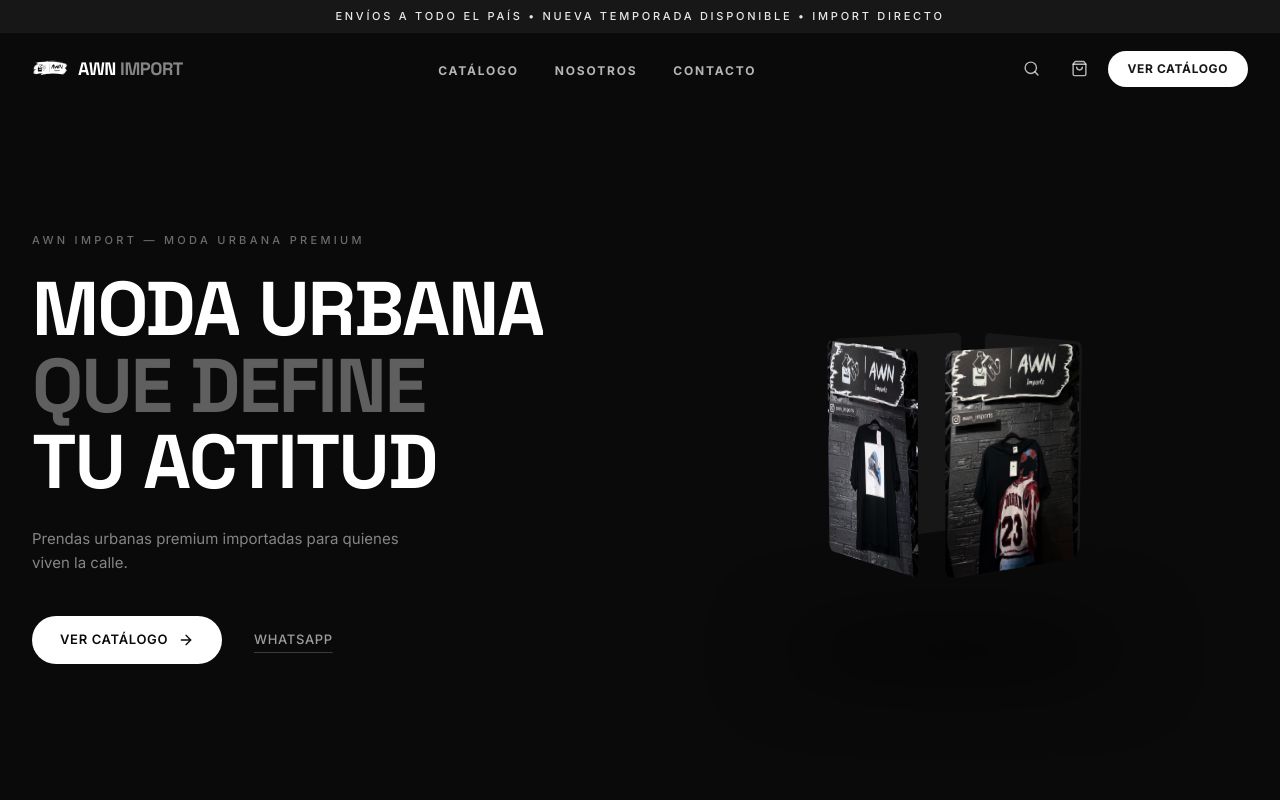
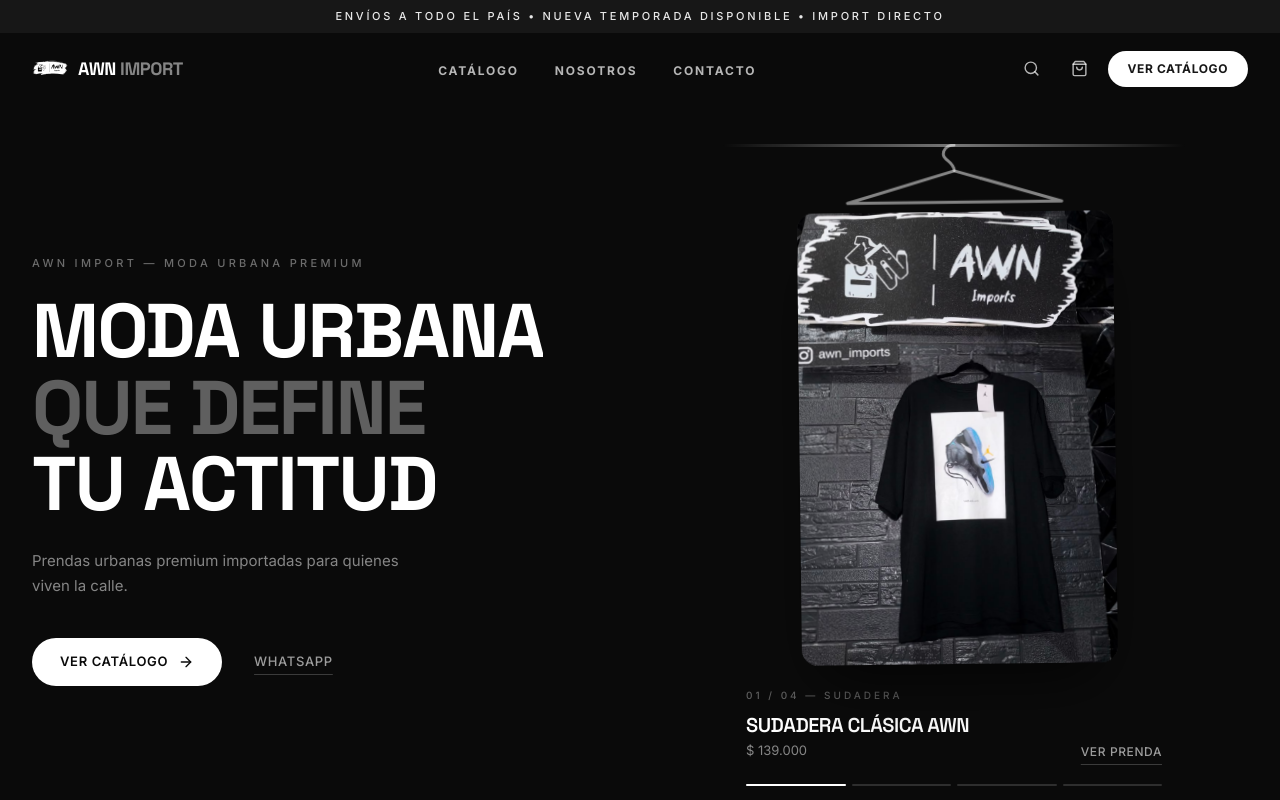
Before and after one commit to juanpablofernandezgonzalez0-bitido/awn-imports, a Next.js app: page / in a window 1280 px wide. Shown: the top 800 px of the page. Built offline with nearby package versions, Linux system fonts and the light colour scheme.

Commit message:
Reemplaza vitrina 3D de la portada por prenda destacada colgada
Co-Authored-By: Claude Opus 5.5 <noreply@anthropic.com>

```diff
--- a/app/globals.css
+++ b/app/globals.css
@@ -174,37 +174,29 @@
 }
 
 /* ── Portada: vitrina giratoria 3D ── */
-@keyframes hero-spin {
-  from { transform: rotateX(-8deg) rotateY(0deg); }
-  to { transform: rotateX(-8deg) rotateY(-360deg); }
+@keyframes spot-sway {
+  0%, 100% { transform: rotate(-0.7deg); }
+  50% { transform: rotate(0.7deg); }
 }
 
-.hero-ring {
-  transform-style: preserve-3d;
-  animation: hero-spin 42s linear infinite;
+.spot-sway {
+  transform-origin: 50% 0;
+  animation: spot-sway 6s ease-in-out infinite;
 }
 
-.hero-stage:hover .hero-ring,
-.hero-stage:focus-within .hero-ring {
-  animation-play-state: paused;
+@keyframes spot-fill {
+  from { transform: scaleX(0); }
+  to { transform: scaleX(1); }
 }
 
-.hero-card {
-  transform-style: preserve-3d;
-}
-
-.hero-face {
-  backface-visibility: hidden;
-  -webkit-backface-visibility: hidden;
-}
-
-.hero-face-back {
-  transform: rotateY(180deg);
+.spot-fill {
+  animation-name: spot-fill;
+  animation-timing-function: linear;
+  animation-fill-mode: forwards;
 }
 
 @media (prefers-reduced-motion: reduce) {
-  .hero-ring {
+  .spot-sway {
     animation: none;
-    transform: rotateX(-8deg);
   }
 }
--- a/components/Hero.tsx
+++ b/components/Hero.tsx
@@ -1,15 +1,16 @@
 "use client";
 
-import { useMemo, useRef } from "react";
+import { useMemo, useRef, useState } from "react";
 import Image from "next/image";
-import { motion, useScroll, useTransform } from "framer-motion";
+import { AnimatePresence, motion, useReducedMotion, useScroll, useTransform } from "framer-motion";
 import { ArrowRight } from "lucide-react";
-import { waLink, type SiteConfig } from "@/lib/site";
+import { formatPrice, waLink, type SiteConfig } from "@/lib/site";
 import type { Product } from "@/lib/products";
 import { productHash } from "@/lib/events";
 
 const EASE = [0.22, 1, 0.36, 1] as const;
-const MAX_RING = 8;
+const MAX_SPOT = 5;
+const INTERVAL = 5500;
 
 const wordReveal = {
   hidden: { y: "110%" },
@@ -45,46 +46,134 @@ function RevealWords({ text, offset, className }: { text: string; offset: number
   );
 }
 
-/** Vitrina giratoria 3D con las prendas reales del catálogo. */
-function Showcase({ products }: { products: Product[] }) {
-  const items = products.slice(0, MAX_RING);
+function Pic({ src, className, priority }: { src: string; className: string; priority?: boolean }) {
+  return src.startsWith("data:") ? (
+    <img src={src} alt="" className={`absolute inset-0 h-full w-full ${className}`} />
+  ) : (
+    <Image src={src} alt="" fill sizes="(min-width: 1024px) 480px, 90vw" className={className} priority={priority} />
+  );
+}
+
+const pad = (n: number) => String(n).padStart(2, "0");
+
+/** Prenda destacada colgada en una barra, que va rotando como en un probador. */
+function Spotlight({ products }: { products: Product[] }) {
+  const items = products.slice(0, MAX_SPOT);
   const n = items.length;
-  // Radio del anillo en función del ancho de tarjeta: w / (2·tan(π/n)) + separación.
-  const factor = 1 / (2 * Math.tan(Math.PI / n));
+  const [index, setIndex] = useState(0);
+  const [paused, setPaused] = useState(false);
+  const reduce = useReducedMotion();
+  const touchX = useRef<number | null>(null);
+  const p = items[index % n];
+  const front = p.images?.[0] ?? p.image ?? "";
+  const back = p.images?.[1];
+  const go = (d: number) => setIndex((i) => (i + d + n) % n);
+  const category = p.category && p.category !== "Sin categoria" ? p.category : "AWN IMPORT";
 
   return (
     <div
-      className="hero-stage relative mx-auto flex h-[250px] w-full items-center justify-center [--w:100px] sm:h-[400px] sm:[--w:140px] lg:h-[520px] lg:[--w:160px]"
-      style={{ perspective: "1600px" }}
+      className="relative mx-auto mt-6 w-full max-w-[26rem] lg:mt-0"
+      onMouseEnter={() => setPaused(true)}
+      onMouseLeave={() => setPaused(false)}
+      onFocus={() => setPaused(true)}
+      onBlur={() => setPaused(false)}
+      onTouchStart={(e) => (touchX.current = e.touches[0].clientX)}
+      onTouchEnd={(e) => {
+        if (touchX.current === null) return;
+        const dx = e.changedTouches[0].clientX - touchX.current;
+        if (Math.abs(dx) > 40) go(dx < 0 ? 1 : -1);
+        touchX.current = null;
+      }}
     >
-      <div className="pointer-events-none absolute bottom-[8%] left-1/2 h-8 w-[60%] -translate-x-1/2 rounded-[50%] bg-black blur-2xl" />
+      {/* Barra */}
+      <div className="absolute -inset-x-6 top-0 z-10 h-[3px] rounded-full bg-gradient-to-r from-transparent via-white/45 to-transparent" />
 
-      <div className="hero-ring relative" style={{ width: "var(--w)", height: "calc(var(--w) * 4 / 3)" }}>
-        {items.map((p, i) => {
-          const angle = (360 / n) * i;
-          const src = p.images?.[0] ?? p.image;
-          return (
-            <a
+      <div className="relative h-[310px] sm:h-[440px] lg:h-[520px]">
+        <AnimatePresence initial={false}>
+          <motion.a
+            key={p.id}
+            href={productHash(p.id)}
+            aria-label={`Ver ${p.name}`}
+            className="group absolute inset-0 block outline-none"
+            style={{ transformOrigin: "50% 0" }}
+            initial={reduce ? { opacity: 0 } : { opacity: 0, x: 70, rotate: 4 }}
+            animate={{ opacity: 1, x: 0, rotate: 0 }}
+            exit={reduce ? { opacity: 0 } : { opacity: 0, x: -70, rotate: -4 }}
+            transition={{ duration: 0.9, ease: EASE }}
+          >
+            <div className="spot-sway relative h-full w-full">
+              {p.hanger ? (
+                <div className="absolute inset-0 drop-shadow-[0_30px_40px_rgba(0,0,0,0.55)]">
+                  <Pic src={front} priority className={`object-contain object-top transition-opacity duration-700 ${back ? "group-hover:opacity-0" : ""}`} />
+                  {back && <Pic src={back} className="object-contain object-top opacity-0 transition-opacity duration-700 group-hover:opacity-100" />}
+                </div>
+              ) : (
+                <>
+                  <svg viewBox="0 0 200 52" className="absolute left-1/2 top-0 w-[56%] -translate-x-1/2 text-white/50" fill="none" stroke="currentColor" strokeWidth="2.5" strokeLinecap="round" strokeLinejoin="round" aria-hidden>
+                    <path d="M100 1c-7 0-10 5-9 9s9 6 9 13" />
+                    <path d="M100 23 8 50h184z" />
+                  </svg>
+                  <div className="absolute inset-x-[12%] bottom-0 top-[13%] overflow-hidden rounded-2xl bg-neutral-800 shadow-[0_30px_60px_-20px_rgba(0,0,0,0.8)]">
+                    <Pic src={front} priority className={`object-cover transition-[opacity,transform] duration-700 group-hover:scale-[1.03] ${back ? "group-hover:opacity-0" : ""}`} />
+                    {back && <Pic src={back} className="object-cover opacity-0 transition-opacity duration-700 group-hover:opacity-100" />}
+                  </div>
+                </>
+              )}
+            </div>
+          </motion.a>
+        </AnimatePresence>
+      </div>
+
+      {/* Ficha */}
+      <div className="mt-6 flex items-end justify-between gap-4">
+        <div className="min-w-0">
+          <p className="text-[10px] font-medium uppercase tracking-[0.3em] text-white/35">
+            {pad(index + 1)} / {pad(n)} — {category}
+          </p>
+          <AnimatePresence mode="wait" initial={false}>
+            <motion.div
               key={p.id}
-              href={productHash(p.id)}
-              aria-label={`Ver ${p.name}`}
-              className="hero-card group absolute inset-0"
-              style={{ transform: `rotateY(${angle}deg) translateZ(calc(var(--w) * ${factor.toFixed(4)} + 18px))` }}
+              initial={{ opacity: 0, y: 8 }}
+              animate={{ opacity: 1, y: 0 }}
+              exit={{ opacity: 0, y: -8 }}
+              transition={{ duration: 0.35, ease: EASE }}
             >
-              {/* Frente: foto */}
-              <span className={`hero-face absolute inset-0 overflow-hidden rounded-lg ${p.hanger ? "bg-neutral-200" : "bg-neutral-800"} transition-transform duration-500 group-hover:scale-[1.03] group-focus-visible:ring-2 group-focus-visible:ring-white`}>
-                {src?.startsWith("data:") ? (
-                  <img src={src} alt="" className="h-full w-full object-cover" />
-                ) : src ? (
-                  <Image src={src} alt="" fill sizes="180px" className={p.hanger ? "object-contain object-top p-2" : "object-cover"} priority={i < 4} />
-                ) : null}
+              <p className="mt-2 truncate font-display text-lg font-semibold uppercase tracking-tight sm:text-xl">{p.name}</p>
+              <p className="mt-0.5 text-[13px] text-white/50">{formatPrice(p.price)}</p>
+            </motion.div>
+          </AnimatePresence>
+        </div>
+        <a
+          href={productHash(p.id)}
+          className="shrink-0 text-[12px] font-medium uppercase tracking-wider text-white/60 underline decoration-white/20 underline-offset-8 transition hover:text-white hover:decoration-white"
+        >
+          Ver prenda
+        </a>
+      </div>
+
+      {/* Progreso */}
+      {n > 1 && (
+        <div className="mt-3 flex gap-1.5">
+          {items.map((it, i) => (
+            <button key={it.id} type="button" onClick={() => setIndex(i)} aria-label={`Mostrar ${it.name}`} aria-current={i === index} className="group/bar flex h-6 flex-1 items-center">
+              <span className="relative h-[2px] w-full overflow-hidden rounded-full bg-white/15 transition group-hover/bar:bg-white/30">
+                {i < index && <span className="absolute inset-0 bg-white/70" />}
+                {i === index &&
+                  (reduce ? (
+                    <span className="absolute inset-0 bg-white" />
+                  ) : (
+                    <span
+                      key={index}
+                      className="spot-fill absolute inset-0 origin-left bg-white"
+                      style={{ animationDuration: `${INTERVAL}ms`, animationPlayState: paused ? "paused" : "running" }}
+                      onAnimationEnd={() => go(1)}
+                    />
+                  ))}
               </span>
-              {/* Reverso: placa de marca */}
-              <span className="hero-face hero-face-back absolute inset-0 rounded-lg bg-neutral-900" />
-            </a>
-          );
-        })}
-      </div>
+            </button>
+          ))}
+        </div>
+      )}
     </div>
   );
 }
@@ -96,8 +185,11 @@ export default function Hero({ site, products = [] }: { site: SiteConfig; produc
   const yText = useTransform(scrollYProgress, [0, 1], [0, -60]);
   const fade = useTransform(scrollYProgress, [0, 0.7], [1, 0]);
 
-  const ringProducts = useMemo(() => products.filter((p) => p.images?.[0] || p.image), [products]);
-  const hasRing = ringProducts.length >= 4;
+  // Primero las prendas fotografiadas en gancho: lucen mejor colgadas en la barra.
+  const featured = useMemo(
+    () => products.filter((p) => p.images?.[0] || p.image).sort((a, b) => Number(!!b.hanger) - Number(!!a.hanger)),
+    [products],
+  );
 
   return (
     <section
@@ -154,7 +246,7 @@ export default function Hero({ site, products = [] }: { site: SiteConfig; produc
           </motion.div>
         </motion.div>
 
-        {/* Vitrina */}
+        {/* Prenda destacada */}
         <motion.div
           style={{ y: yStage }}
           initial={{ opacity: 0 }}
@@ -162,8 +254,8 @@ export default function Hero({ site, products = [] }: { site: SiteConfig; produc
           transition={{ duration: 1.6, delay: 0.3, ease: EASE }}
           className="relative order-1 lg:order-none"
         >
-          {hasRing ? (
-            <Showcase products={ringProducts} />
+          {featured.length > 0 ? (
+            <Spotlight products={featured} />
           ) : (
             <div className="mx-auto flex aspect-square max-w-xs items-center justify-center rounded-3xl bg-white p-6">
               <Image src="/logo.png" alt={site.name} width={420} height={420} priority className="h-auto w-full object-contain" />
```
